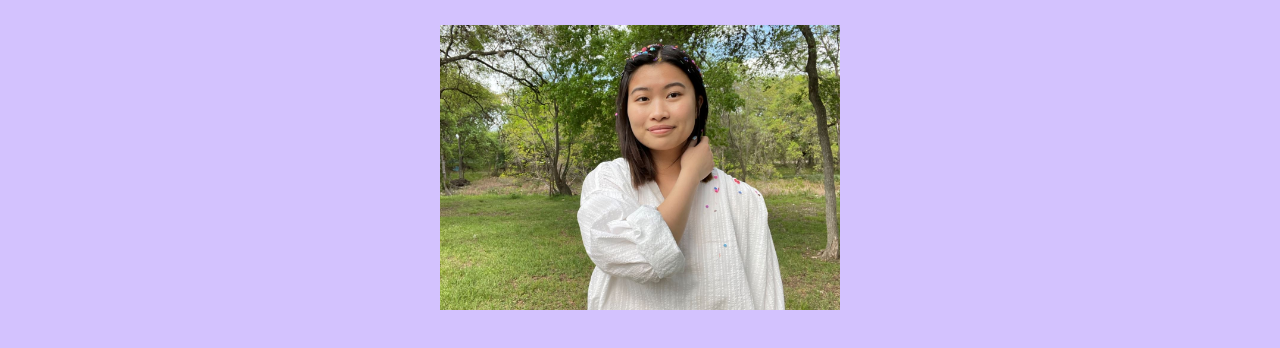
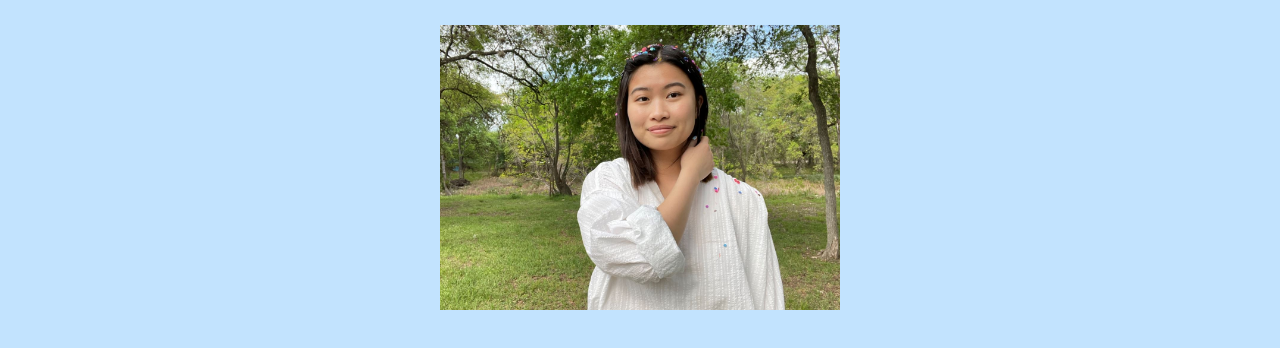
Before and after one commit to ckc2223/ckc2223.github.io, a plain HTML site: page index.html in a window 1280 px wide. Shown: the part 190-538 px from the top of the page. Drawn offline with Linux system fonts and the light colour scheme.

Commit message:
Update index.html

```diff
--- a/index.html
+++ b/index.html
@@ -23,7 +23,7 @@
 
 <h1 style="text-align: center;font-family:signpainter;">Thanks for visiting my website!</h1>
 
-<body bgcolor="D3C2FE">
+<body bgcolor="C2E3FE">
 
 </body>
 
```
